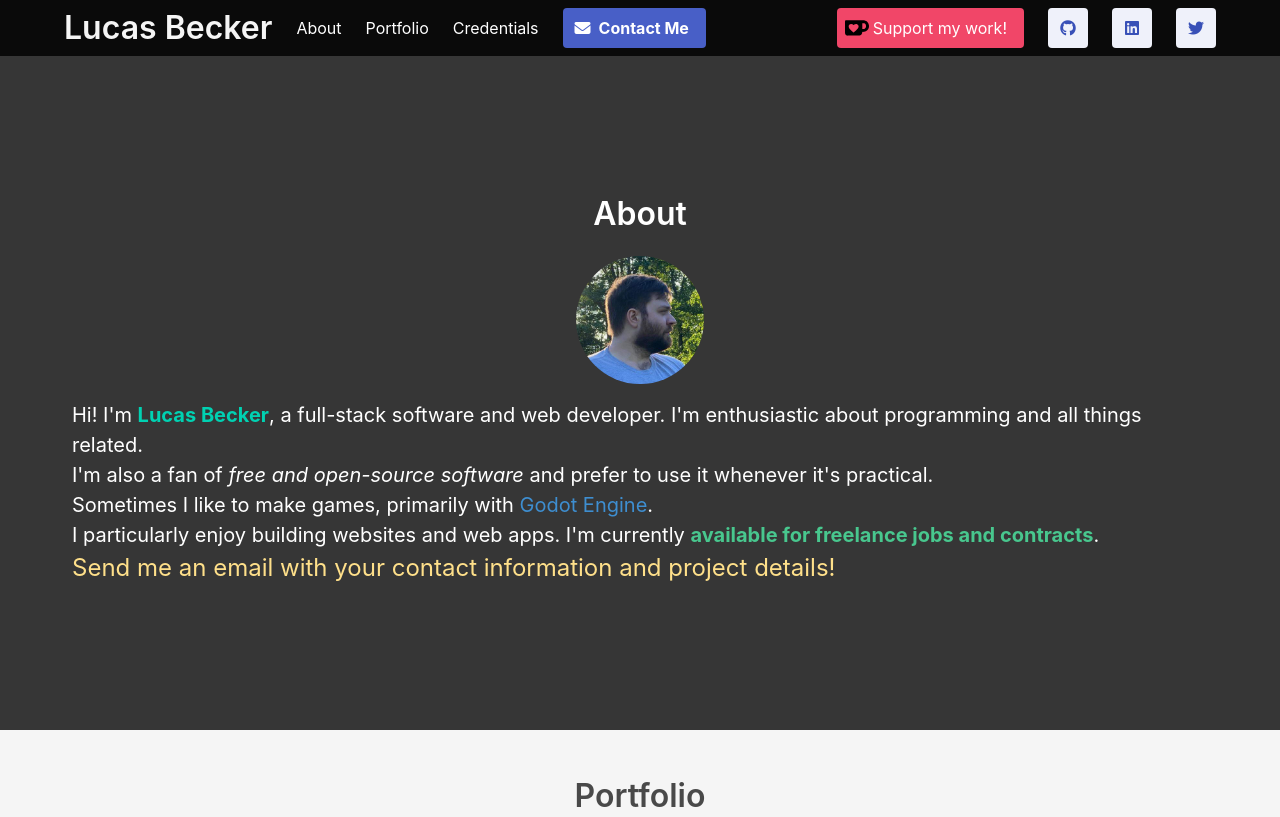
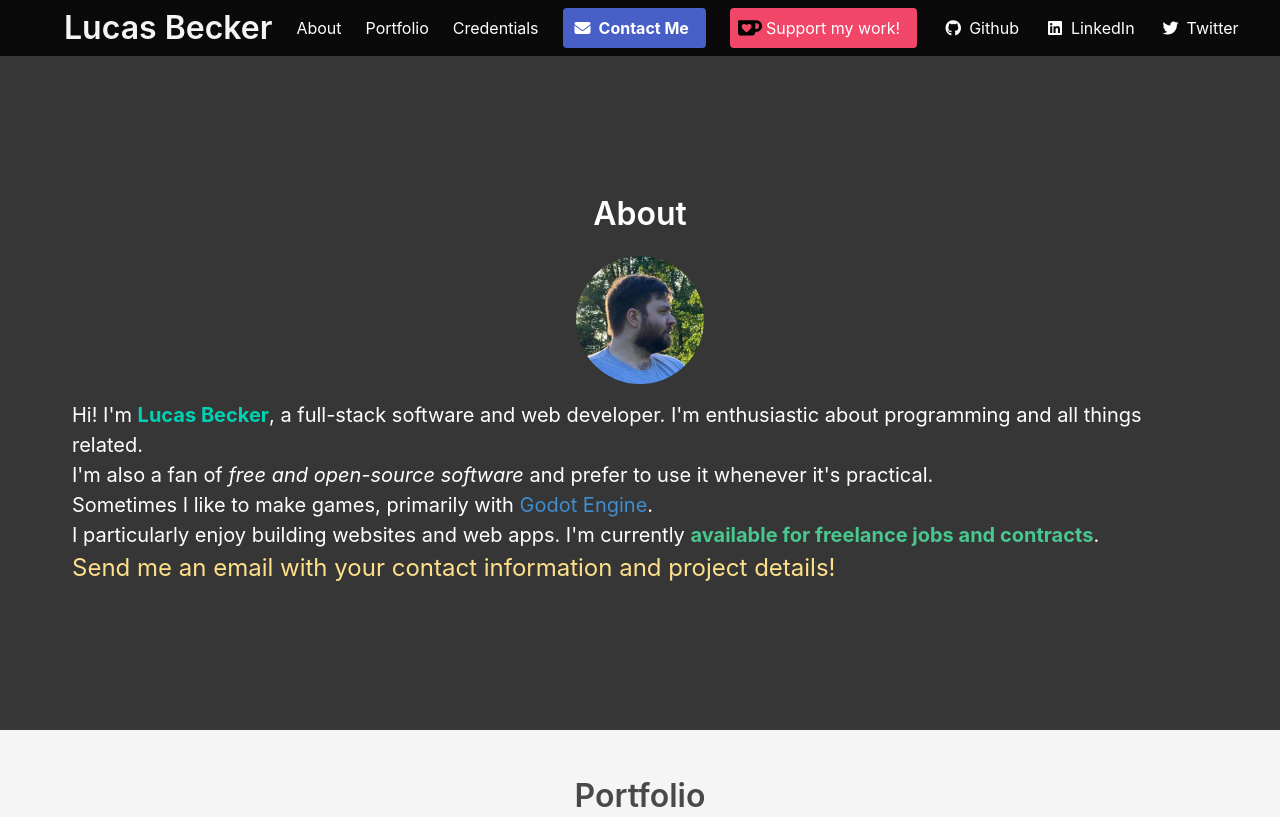
Before and after one commit to lucasbecker-dev/LucasBecker.dev, a plain HTML site: page index.html in a window 1280 px wide. Shown: the top 817 px of the page. Drawn offline with Linux system fonts and the light colour scheme.

Commit message:
convert social media links to navbar-item

```diff
--- a/index.html
+++ b/index.html
@@ -86,36 +86,37 @@
               </span>
             </a>
           </div>
-          <div class="navbar-item">
-            <a class="button is-link is-light toggles-menu" href="https://github.com/lucasbecker-dev" target="_blank"
-              rel="noopener" aria-label="Github link">
+
+          <a class="navbar-item toggles-menu" href="https://github.com/lucasbecker-dev" target="_blank" rel="noopener"
+            aria-label="Github link">
             <span class="icon-text">
               <span class="icon">
                 <i class="fab fa-github"></i>
               </span>
+              <p>Github</p>
             </span>
           </a>
-          </div>
-          <div class="navbar-item">
-            <a class="button is-link is-light toggles-menu" href="https://www.linkedin.com/in/lucasbecker-dev/"
-              target="_blank" rel="noopener" aria-label="LinkedIn link">
+
+          <a class="navbar-item toggles-menu" href="https://www.linkedin.com/in/lucasbecker-dev/" target="_blank"
+            rel="noopener" aria-label="LinkedIn link">
             <span class="icon-text">
               <span class="icon">
                 <i class="fab fa-linkedin"></i>
               </span>
+              <p>LinkedIn</p>
             </span>
           </a>
-          </div>
-          <div class="navbar-item">
-            <a class="button is-link is-light toggles-menu" href="https://twitter.com/lucasbecker_dev" target="_blank"
-              rel="noopener" aria-label="Twitter link">
+
+          <a class="navbar-item toggles-menu" href="https://twitter.com/lucasbecker_dev" target="_blank" rel="noopener"
+            aria-label="Twitter link">
             <span class="icon-text">
               <span class="icon">
                 <i class="fab fa-twitter"></i>
               </span>
+              <p>Twitter</p>
             </span>
           </a>
-          </div>
+
         </div>
       </div>
     </div>
```
Lines whose indentation alone changed are shown as unchanged.
